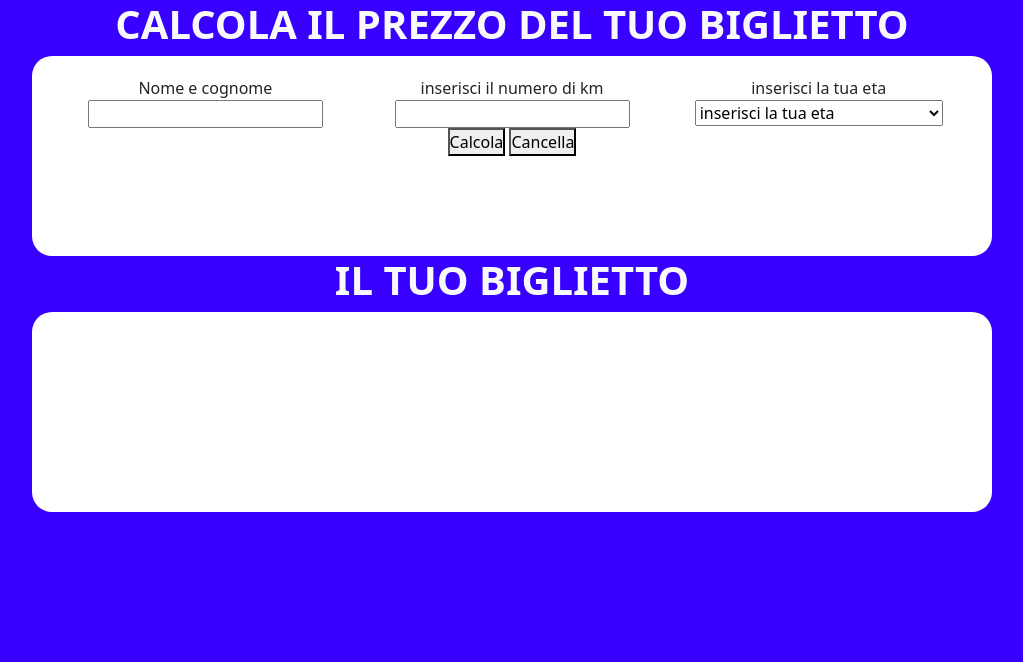
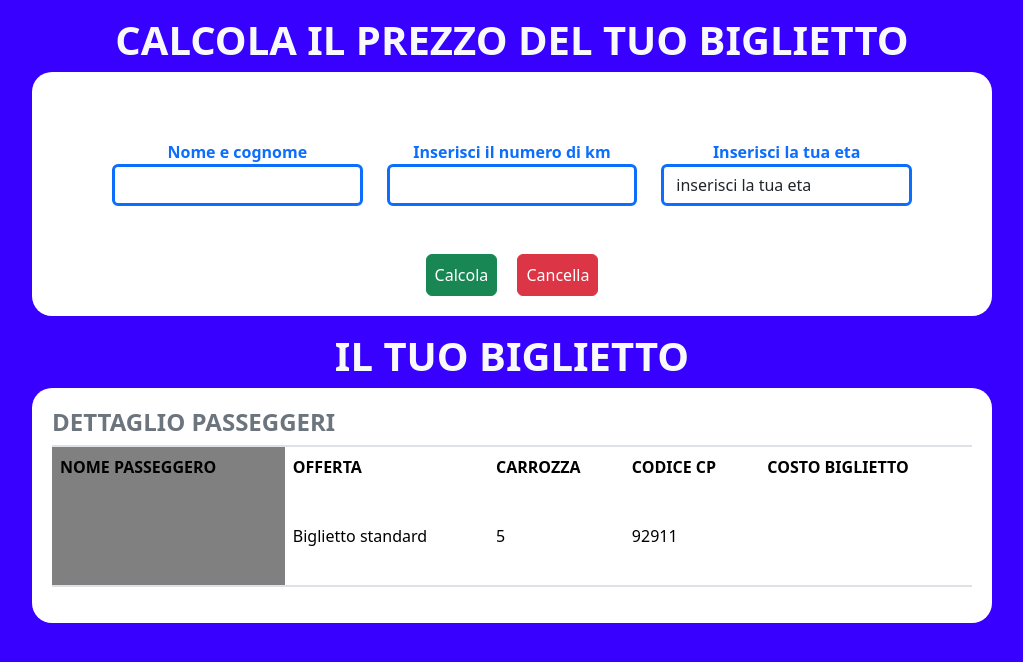
Before and after one commit to SebastianBuftea/js-biglietto-treno-form, a plain HTML site: page index.html in a window 1280 px wide. Shown: the whole page, without its empty margins (128-1151 px from the left). Drawn offline with nearby package versions, Linux system fonts and the light colour scheme.

Commit message:
[FINISH]  finish exercise

```diff
--- a/css/style.css
+++ b/css/style.css
@@ -10,15 +10,27 @@ body{
 }
 .container_{
     width: 1200px;
-    height: 100vh;
     margin: 0 auto;
 }
 
 .white_bg{
     background-color: white;
     width: 80%;
-    height: 200px;
     margin: 0 auto;
     padding: 20px;
     border-radius: 20px;
 }
+
+th:first-of-type{
+    background-color: grey;
+    height: 70px;
+}
+
+tr, th, td{
+    border: none;
+}
+
+table{
+    border-top: 2px solid black;
+    border-bottom: 2px solid black;
+}
--- a/index.html
+++ b/index.html
@@ -8,29 +8,33 @@
     <title>Document</title>
 </head>
 <body>
+
+    <!-- create a container -->
     <div class="container_ text-center">
-        <h1 class="text-light fw-bolder">CALCOLA IL PREZZO DEL TUO BIGLIETTO</h1>
-        <div class="white_bg">
+        <h1 class="text-light fw-bolder mt-3">CALCOLA IL PREZZO DEL TUO BIGLIETTO</h1>
 
+        <!-- first white container -->
+        <div class="white_bg container ">
 
-                <div class="container ">
+                    <div class="row m-5">
 
-                    <div class="row">
-
+                        <!-- input name and surname -->
                             <div class="col">
-                                 <label for="nome_cognome"> Nome e cognome</label>
-                                <input type="text"  id="nome_cognome">
+                                 <label for="nome_cognome" class="text-primary fw-bold" > Nome e cognome</label>
+                                <input type="text"  id="nome_cognome" class="border border-primary border-3 form-control">
                             </div>
 
+                            <!-- input km -->
                             <div class="col">
-                                <label for="numkm"> inserisci il numero di km</label>
-                                <input type="text" id="numkm">
+                                <label for="numkm" class="text-primary fw-bold"> Inserisci il numero di km</label>
+                                <input type="text" id="numkm"  class="border border-primary border-3 form-control">
                             </div>
 
+                            <!-- input age -->
                             <div class="col">
-                                <label for="etapers"> inserisci la tua eta</label>
-                                <select name="" id="etapers">
-                                    <option value="iniziale">inserisci la tua eta</option>
+                               <label for="etapers" class=" text-primary fw-bold"> Inserisci la tua eta</label>
+                                <select name="" id="etapers" class="border border-primary border-3 form-control">
+                                    <option value="iniziale" >inserisci la tua eta</option>
                                     <option value="fino17">MINORENNE</option>
                                     <option value="18-65"> ETA COMPRESA TRA I 18 E I 64</option>
                                     <option value="O65">OVER 65</option>
@@ -39,20 +43,45 @@
                             </div>
 
                     </div>
-                </div>
-                <button id="calcola"> Calcola</button>
-                <button id="reset" type="reset">Cancella</button>
 
-            </div>
+                    <!-- button of calcola and cancella -->
+                <button id="calcola" class="mx-2 p-2 btn btn-success"> Calcola</button>
+                <button id="reset" type="reset" class="mx-2 p-2 btn btn-danger">Cancella</button>
 
-        <h1 class="text-light fw-bolder"> IL TUO BIGLIETTO </h1>
-        <div class="white_bg">
+
+        </div>
+
+        <h1 class="text-light fw-bolder mt-3"> IL TUO BIGLIETTO </h1>
+
+         <!--second white container  -->
+        <div class="white_bg text-start">
+            <h4 class="text-secondary fw-bold">DETTAGLIO PASSEGGERI</h4>
+
+            <table class="table">
+                  <tr>
+                    <th scope="col" >NOME PASSEGGERO
+                        <div id="name_passanger"></div>
+                       </th>
+                    <th scope="col">OFFERTA</th>
+                    <th scope="col">CARROZZA</th>
+                    <th scope="col">CODICE CP</th>
+                    <th scope="col">COSTO BIGLIETTO</th>
+                  </tr>
+
+                  <tr>
+                    <th scope="row"></th>
+                    <td>Biglietto standard</td>
+                    <td>5</td>
+                    <td>92911</td>
+                    <td id="costo"></td>
+                  </tr>
+
+              </table>
 
         </div>
 
     </div>
 
-
     <script type="text/javascript" src="./js/script.js"></script>
 </body>
 </html>
--- a/js/script.js
+++ b/js/script.js
@@ -6,9 +6,12 @@
 
  button.addEventListener("click", function(){
 
+    /* input e crezione contenitori */
+    let nameSurname= document.getElementById("nome_cognome").value;
     let numero_km = document.getElementById("numkm").value;
     let eta = document.getElementById("etapers").value;
 
+    /* calcolo del prezzo */
     let prezzo= numero_km * 0.21;
 
     if (eta == "fino17"){
@@ -19,11 +22,20 @@
         prezzo = prezzo - prezzo * 0.4;
     }
 
+
+     document.getElementById("name_passanger").innerHTML = " ";  /* svuoto il contenitorte in modo che ad ogni ricalcolo non faccia l aggiunta del nome  */
+
+    /*modifichiamo il risultato in modo che bbai 2 numeri dopo la virgola  */
     prezzo= prezzo.toFixed(2);
-    console.log(prezzo);
+
+
+    document.getElementById("costo").innerHTML= prezzo +"€";
+    document.getElementById("name_passanger").innerHTML = nameSurname;
 
  })
 
+
+ /* fuonzionamento bottone cancella */
  const buttondue= document.getElementById("reset");
  buttondue.addEventListener("click", function(){
     document.getElementById("nome_cognome").value=" ";
```
